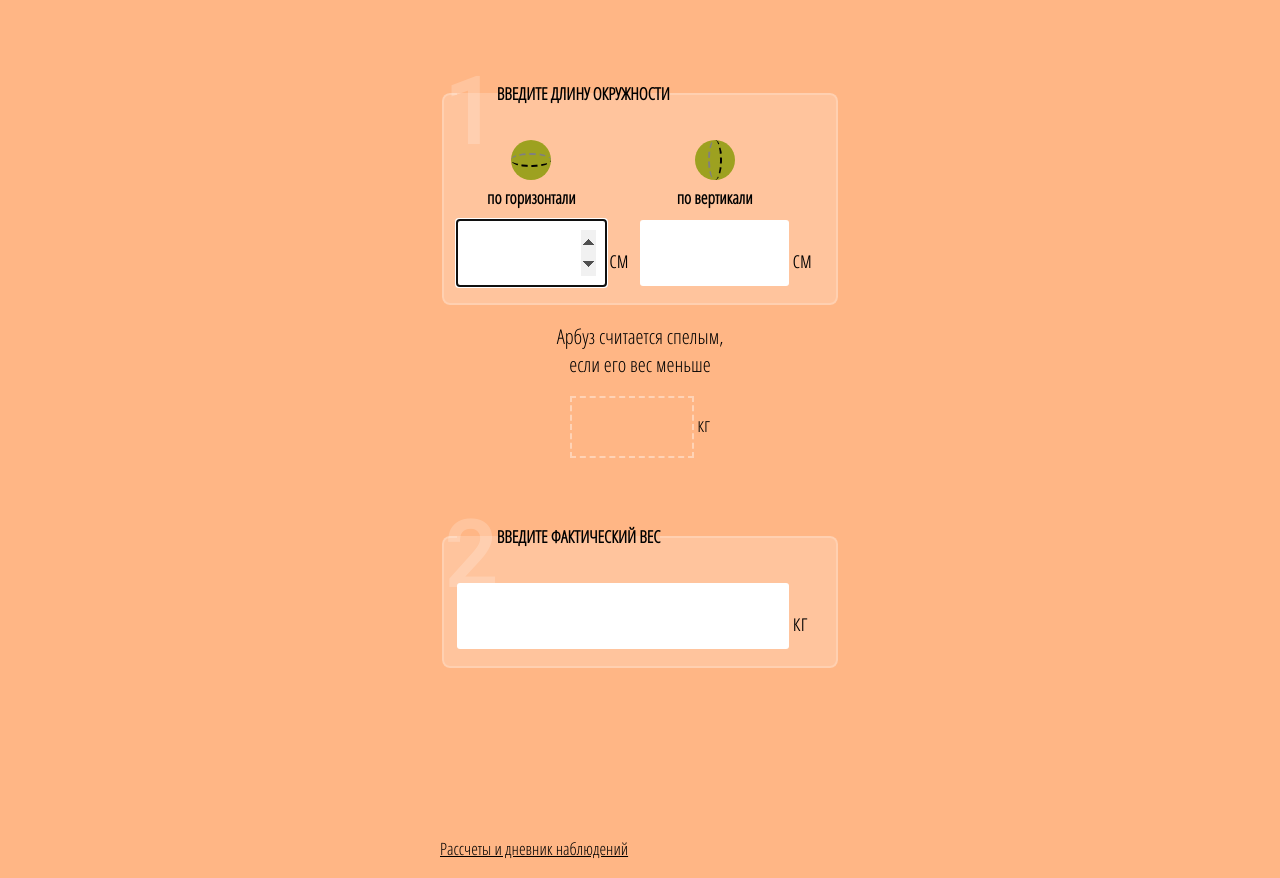
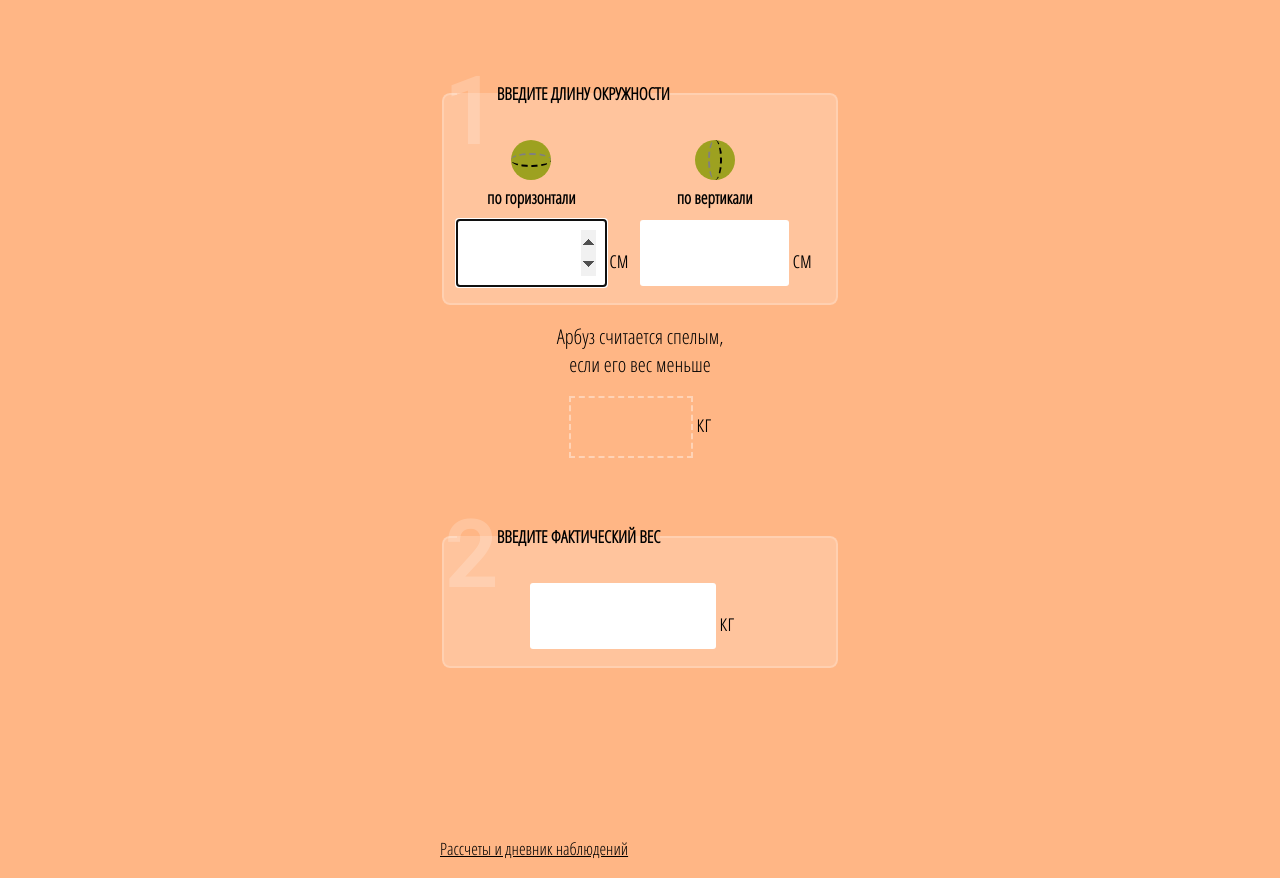
Before and after one commit to arbuzometr/arbuz.github.io, a plain HTML site: page index.html in a window 1280 px wide. Shown: the part 161-1039 px from the top of the page. Drawn offline with Linux system fonts and the light colour scheme.

Commit message:
design fix

```diff
--- a/index.html
+++ b/index.html
@@ -51,13 +51,15 @@
                     если его вес меньше</span>
                 </p>
                 <p class="text-center">
-                    <span id="js-ideal-mass" class="result-mass"></span> <span class="font-large">кг</span>
+                    <span id="js-ideal-mass" class="result-mass"></span> <span class="font-xlarge">кг</span>
                 </p>
                 <br>
                 <fieldset>
                     <legend>ВВЕДИТЕ ФАКТИЧЕСКИЙ ВЕС</legend>
-                    <input type="number" id="js-mass" class="form-input" name="mass" step="0.1" min="0" />
-                    <span class="font-xlarge">кг</span>
+                    <div class="input-container">
+                        <input type="number" id="js-mass" class="form-input" name="mass" step="0.1" min="0" />
+                        <span class="font-xlarge">кг</span>
+                    </div>
                 </fieldset>
                 <div class="text-center">
                     <span id="js-ripeness-percent" class="ripeness-percent"></span>
```
